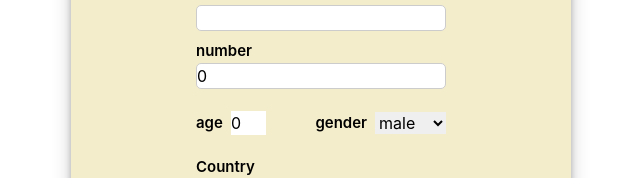
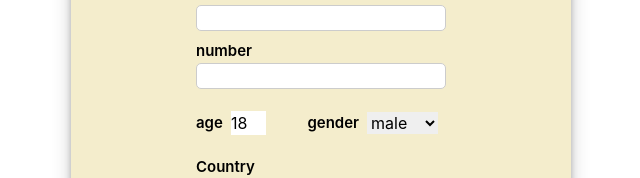
Before and after one commit to Ameer2000Mzori/Form-Formik-Yup-Mern, a React (Create React App) app in the folder frontend/: page / in a window 1280 px wide. Shown: the part 262-440 px from the top of the page, without its empty margins (319-959 px from the left). Built offline with nearby package versions, Linux system fonts and the light colour scheme.

Commit message:
added error messages, with p elements

```diff
--- a/frontend/src/component/Form.jsx
+++ b/frontend/src/component/Form.jsx
@@ -20,14 +20,8 @@ const validationSchema = Yup.object().shape({
     .min(2, 'Too Short!')
     .max(50, 'Too Long!')
     .required('Required'),
-  email: Yup.string()
-    .min(2, 'Too Short!')
-    .max(50, 'Too Long!')
-    .required('Required'),
-  phonenumber: Yup.number()
-    .min(2, 'Too Short!')
-    .max(50, 'Too Long!')
-    .required('Required'),
+  email: Yup.string().email('Invalid email address').required('Required'),
+  phonenumber: Yup.string().required('Required'),
   age: Yup.number()
     .min(0, 'Too Short!')
     .max(100, 'Too Long!')
@@ -35,6 +29,7 @@ const validationSchema = Yup.object().shape({
   gender: Yup.string().required('Required'),
   country: Yup.string().required('Required'),
   city: Yup.string().required('Required'),
+  textarea: Yup.string(),
 })
 
 const Form = () => {
@@ -43,15 +38,17 @@ const Form = () => {
       firstname: '',
       lastname: '',
       email: '',
-      phonenumber: 0,
-      age: 0,
-      gender: '',
+      phonenumber: '',
+      age: '18',
+      gender: 'male',
       country: '',
       city: '',
+      textarea: '',
     },
 
     onSubmit: (values) => {
-      console.log(values)
+      console.log('this is the values')
+      console.log('this is the values', values)
     },
     validationSchema: validationSchema,
   })
@@ -74,6 +71,7 @@ const Form = () => {
             onBlur={formik.handleBlur}
             value={formik.values.firstname}
           />
+          <p>{formik.errors.firstname}</p>
         </StyledInputsWrap>
 
         <StyledInputsWrap>
@@ -86,6 +84,7 @@ const Form = () => {
             onBlur={formik.handleBlur}
             value={formik.values.lastname}
           />
+          <p>{formik.errors.lastname}</p>
         </StyledInputsWrap>
 
         <StyledInputsWrap>
@@ -98,6 +97,7 @@ const Form = () => {
             onBlur={formik.handleBlur}
             value={formik.values.email}
           />
+          <p>{formik.errors.email}</p>
         </StyledInputsWrap>
 
         <StyledInputsWrap>
@@ -110,6 +110,7 @@ const Form = () => {
             onBlur={formik.handleBlur}
             value={formik.values.phonenumber}
           />
+          <p>{formik.errors.number}</p>
         </StyledInputsWrap>
 
         <div className="flex flex-row text-center items-center justify-between h-[50px] w-[50%]">
@@ -117,8 +118,6 @@ const Form = () => {
             <StyledLabel htmlFor="age">age</StyledLabel>
             <input
               type="number"
-              min={0}
-              max={100}
               name="age"
               id="age"
               className="w-[35px]"
@@ -126,6 +125,7 @@ const Form = () => {
               onBlur={formik.handleBlur}
               value={formik.values.age}
             />
+            <p>{formik.errors.age}</p>
           </div>
           <div className="flex flex-row text-center items-center gap-2">
             <StyledLabel htmlFor="gender"> gender</StyledLabel>
@@ -139,6 +139,7 @@ const Form = () => {
               <option value="male">male</option>
               <option value="female">female</option>
             </select>
+            <p>{formik.errors.gender}</p>
           </div>
         </div>
 
@@ -152,6 +153,7 @@ const Form = () => {
             onBlur={formik.handleBlur}
             value={formik.values.country}
           />
+          <p>{formik.errors.country}</p>
         </StyledInputsWrap>
 
         <StyledInputsWrap>
@@ -164,6 +166,7 @@ const Form = () => {
             onBlur={formik.handleBlur}
             value={formik.values.city}
           />
+          <p>{formik.errors.city}</p>
         </StyledInputsWrap>
 
         <StyledInputsTextAreaWrap>
@@ -177,6 +180,7 @@ const Form = () => {
             onBlur={formik.handleBlur}
             value={formik.values.textarea}
           ></StyledTextArea>
+          <p>{formik.errors.textarea}</p>
         </StyledInputsTextAreaWrap>
 
         <button
```
